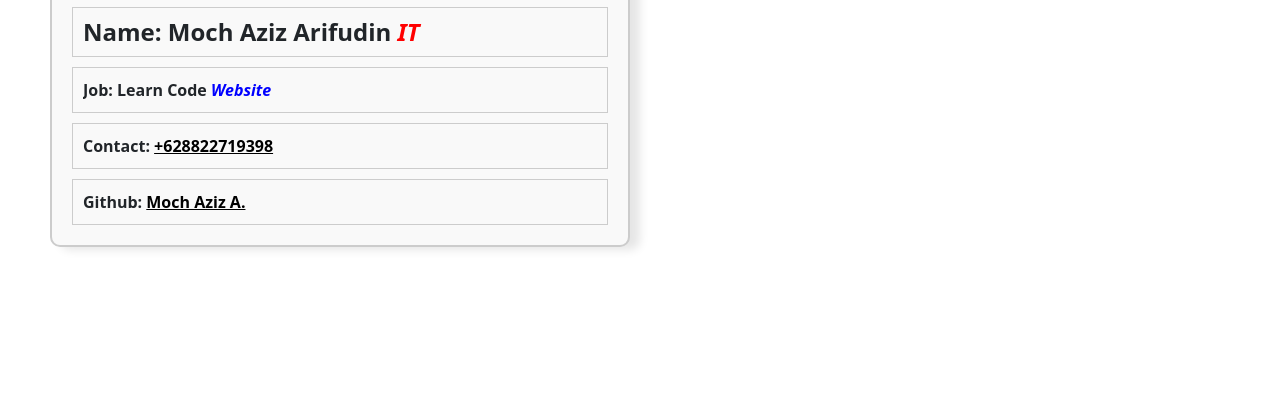
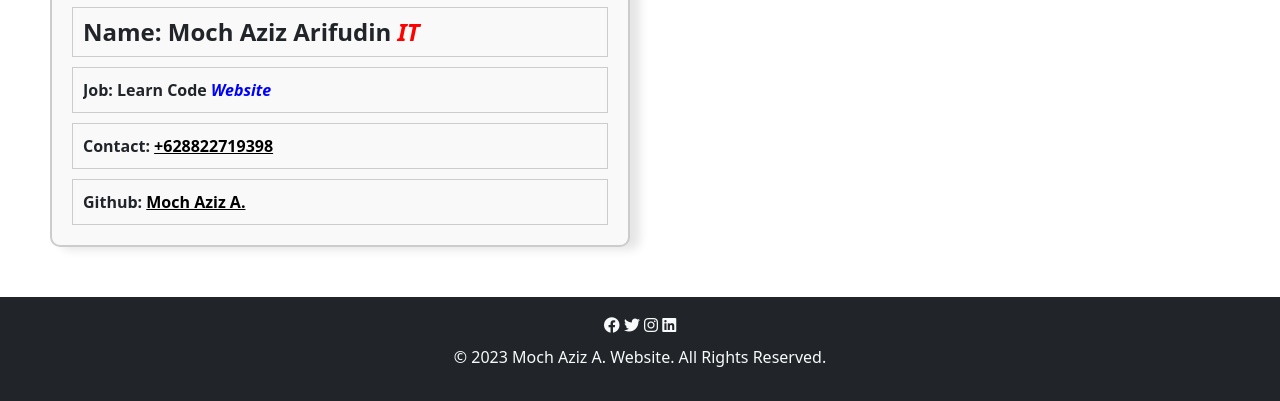
Before and after one commit to dearlypebriano/aim_website, a plain HTML site: page contact.html in a window 1280 px wide. Shown: the part 465-866 px from the top of the page. Before the commit the page ends 800 px from the top, so only its background shows below. Drawn offline with nearby package versions, Linux system fonts and the light colour scheme.

Commit message:
Update contact.html

```diff
--- a/contact.html
+++ b/contact.html
@@ -189,6 +189,24 @@
     </div>
 </div>
 
+    <footer class="bg-dark text-light text-center py-3">
+      <div class="container">
+         <div class="row">
+            <div class="col">
+               <a href="#" class="text-light"><i class="fab fa-facebook"></i></a>
+               <a href="#" class="text-light"><i class="fab fa-twitter"></i></a>
+               <a href="#" class="text-light"><i class="fab fa-instagram"></i></a>
+               <a href="#" class="text-light"><i class="fab fa-linkedin"></i></a>
+            </div>
+         </div>
+         <div class="row mt-2">
+            <div class="col">
+               <p>&copy; 2023 Moch Aziz A. Website. All Rights Reserved.</p>
+            </div>
+         </div>
+      </div>
+   </footer>
+
 <script
     src="https://cdn.jsdelivr.net/npm/bootstrap@5.3.2/dist/js/bootstrap.bundle.min.js"
     integrity="sha384-C6RzsynM9kWDrMNeT87bh95OGNyZPhcTNXj1NW7RuBCsyN/o0jlpcV8Qyq46cDfL"
```
